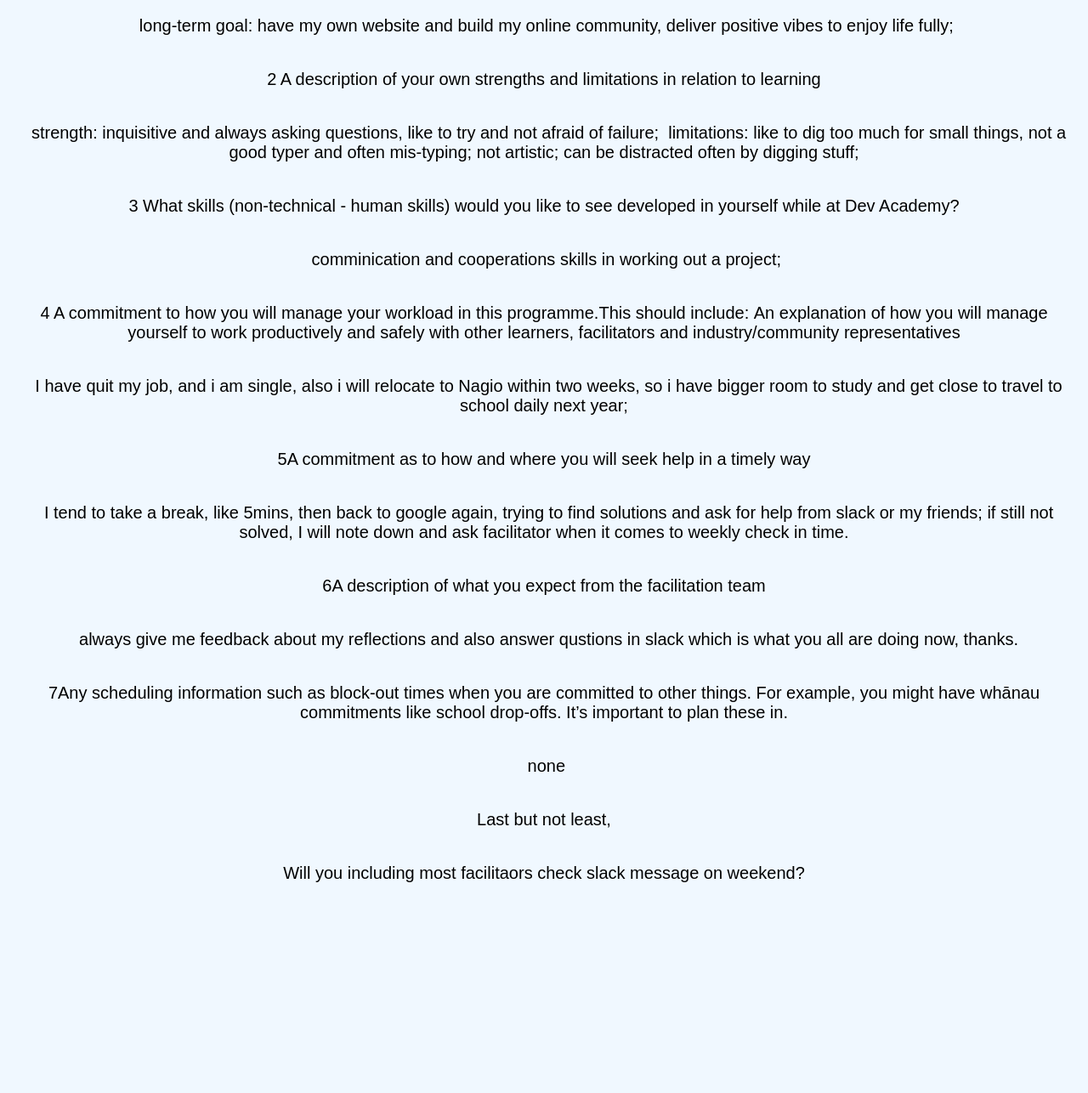
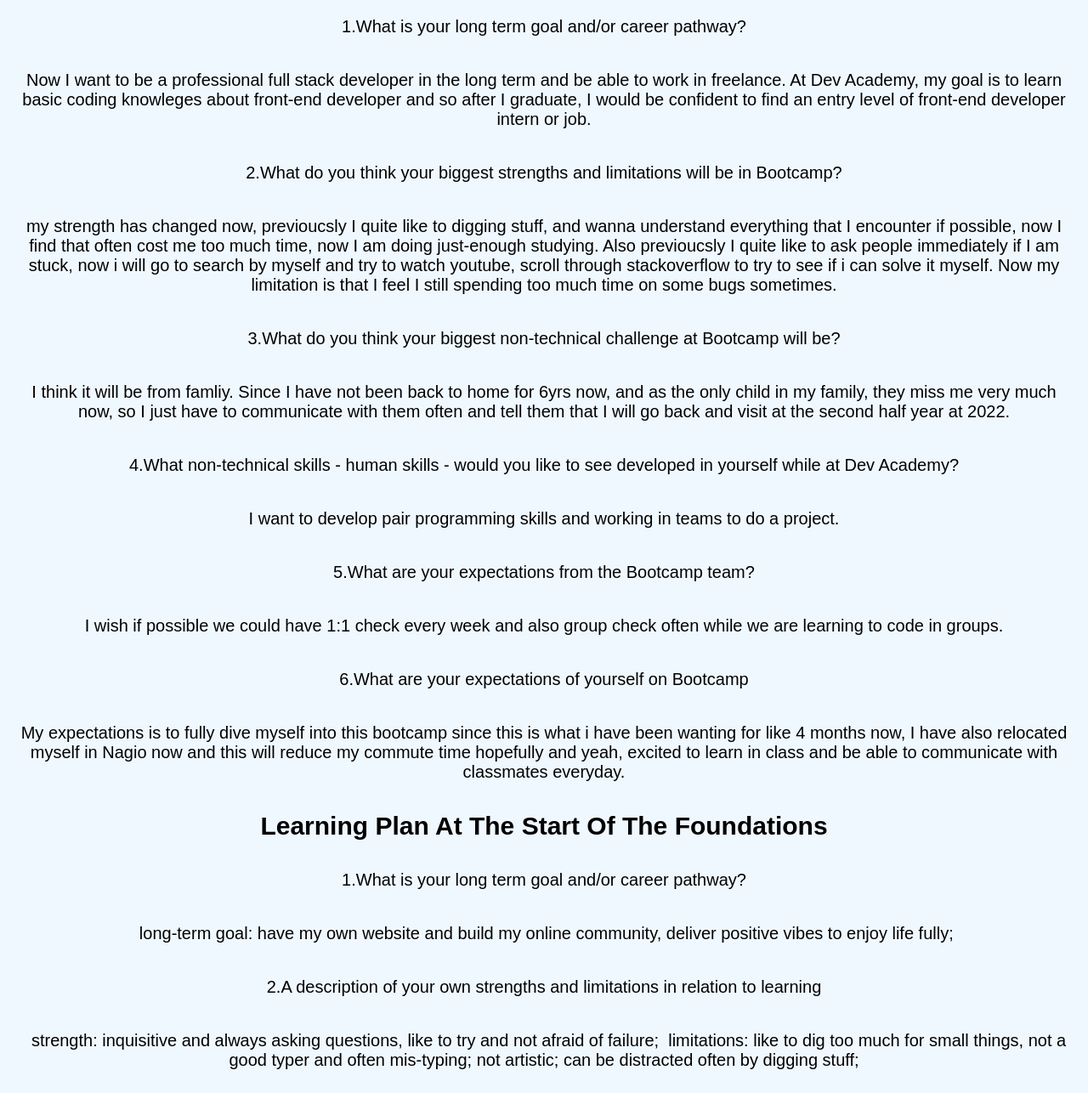
Before and after one commit to meiyangdev/meiyangdev.github.io, a plain HTML site: page blog/plans.html in a window 1280 px wide. Shown: the part 133-1419 px from the top of the page at 85% size. Before the commit the page ends 1202 px from the top, so only its background shows below. Drawn offline with Linux system fonts and the light colour scheme.

Commit message:
updatelearningplan

```diff
--- a/blog/plans.html
+++ b/blog/plans.html
@@ -26,17 +26,58 @@
 				<li class="nav">
 					<a href="problem-solving.html">problem-solving</a>
 				</li>
+				<li class="nav">
+					<a href="founfations-reflection.html">foundations-reflection</a>
+				</li>
 			</ul>
 		</div>
 
 		<div>
-			<p>1 What is your long term goal and/or career pathway?</p>
+			<h2>Learning Plan At The End Of The Foundations</h2>
+			<p>1.What is your long term goal and/or career pathway?
+			</p>
+			<p>Now I want to be a professional full stack developer in the long term and be able to work in freelance.
+			At Dev Academy, my goal is to learn basic coding knowleges about front-end developer and so after I graduate, I would be confident to find an entry level of front-end developer intern or job.
+			</p>
+			<p>
+				2.What do you think your biggest strengths and limitations will be in Bootcamp?
+			</p>
+			<p>
+				my strength has changed now, previoucsly I quite like to digging stuff, and wanna understand everything that I encounter if possible, now I find that often cost me too much time, now I am doing just-enough studying. Also previoucsly I quite like to ask people immediately if I am stuck, now i will go to search by myself and try to watch youtube, scroll through stackoverflow to try to see if i can solve it myself.
+				Now my limitation is that I feel I still spending too much time on some bugs sometimes.
+			</p>
+			<p>
+				3.What do you think your biggest non-technical challenge at Bootcamp will be?
+			</p>
+			<p>
+				I think it will be from famliy. Since I have not been back to home for 6yrs now, and as the only child in my family, they miss me very much now, so I just have to communicate with them often and tell them that I will go back and visit at the second half year at 2022.
+			</p>
+			<p>
+				4.What non-technical skills - human skills - would you like to see developed in yourself while at Dev Academy?
+			</p>
+			<p>
+				I want to develop pair programming skills and working in teams to do a project.
+			</p>
+			<p>
+				5.What are your expectations from the Bootcamp team?
+			</p>
+			<P>
+				I wish if possible we could have 1:1 check every week and also group check often while we are learning to code in groups.
+			</P>
+			<p>
+				6.What are your expectations of yourself on Bootcamp
+			</p>
+			<p>
+				My expectations is to fully dive myself into this bootcamp since this is what i have been wanting for like 4 months now, I have also relocated myself in Nagio now and this will reduce my commute time hopefully and yeah, excited to learn in class and be able to communicate with classmates everyday.
+			</p>
+			<h2>Learning Plan At The Start Of The Foundations</h2>
+			<p>1.What is your long term goal and/or career pathway?</p>
 			<p>
 				&nbsplong-term goal: have my own website and build my online community,
 				deliver positive vibes to enjoy life fully;
 			</p>
 			<p>
-				2 A description of your own strengths and limitations in relation to
+				2.A description of your own strengths and limitations in relation to
 				learning
 			</p>
 			<p>
@@ -46,14 +87,14 @@
 				distracted often by digging stuff;
 			</p>
 			<p>
-				3 What skills (non-technical - human skills) would you like to see
+				3.What skills (non-technical - human skills) would you like to see
 				developed in yourself while at Dev Academy?
 			</p>
 			<p>
 				&nbspcomminication and cooperations skills in working out a project;
 			</p>
 			<p>
-				4 A commitment to how you will manage your workload in this
+				4.A commitment to how you will manage your workload in this
 				programme.This should include:&nbspAn explanation of how you will manage
 				yourself to work productively and safely with other learners,
 				facilitators and industry/community representatives
@@ -64,7 +105,7 @@
 				to school daily next year;
 			</p>
 			<p>
-				5A commitment as to how and where you will seek help in a timely way
+				5.A commitment as to how and where you will seek help in a timely way
 			</p>
 			<p>
 				&nbsp I tend to take a break, like 5mins, then back to google again,
@@ -72,20 +113,18 @@
 				still not solved, I will note down and ask facilitator when it comes to
 				weekly check in time.
 			</p>
-			<p>6A description of what you expect from the facilitation team</p>
+			<p>6.A description of what you expect from the facilitation team</p>
 
 			<p>
 				&nbsp always give me feedback about my reflections and also answer
 				qustions in slack which is what you all are doing now, thanks.
 			</p>
 			<p>
-				7Any scheduling information such as block-out times when you are
+				7.Any scheduling information such as block-out times when you are
 				committed to other things. For example, you might have whānau
 				commitments like school drop-offs. It’s important to plan these in.
 			</p>
-			<p>&nbspnone</p>
-			<p>Last but not least,</p>
-			<p>Will you including most facilitaors check slack message on weekend?</p>
+
 		</div>
 	</body>
 </html>
--- a/styles/main.css
+++ b/styles/main.css
@@ -64,3 +64,6 @@ image {
 display: flex;
 justify-content: center;
 }
+h2 {
+  text-align: center;
+}
```
Also changed, not shown: blog/eq.html (+3 -0 lines), blog/founfations-reflection.html (added, +94 -0 lines), blog/growthmindset.html (+3 -0 lines), blog/problem-solving.html (+3 -0 lines), blog/values.html (+3 -0 lines), index.html (+3 -0 lines), 1 other file.
